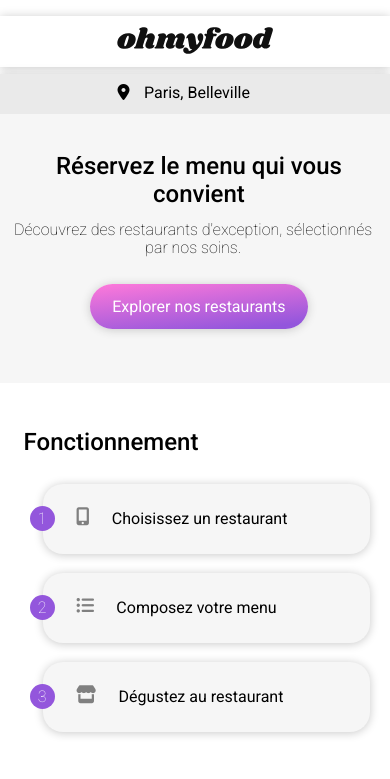
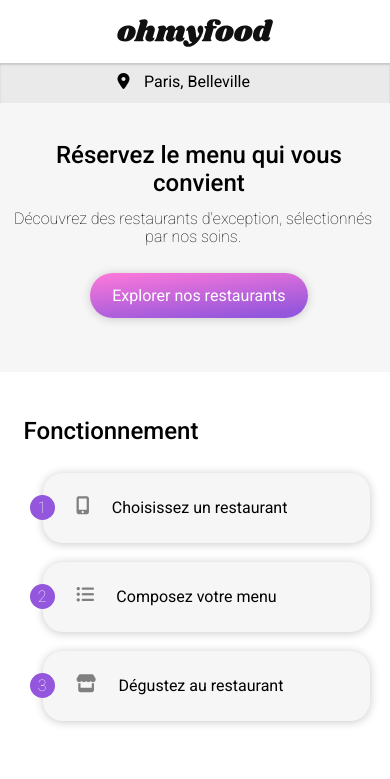
Before and after one commit to AngeliqueMarquis/AngeliqueMarquis_3_10112021, a website: page index.html in a window 390 px wide. Shown: the top 779 px of the page. Drawn offline with Linux system fonts and the light colour scheme; a web font is replaced by a local one.

Commit message:
Eclaircissement des ombres

```diff
--- a/scss/accueil.scss
+++ b/scss/accueil.scss
@@ -8,8 +8,7 @@ header, form
 
     @media all and (max-width: 768px)
     {
-        height: 51px;
-        @include ombres;
+        height: 40px;
     }
 
 }
@@ -20,7 +19,7 @@ header img
     @media all and (max-width: 768px)
     {
         width: 40%;
-        padding-top: 3%;
+        padding-top: 1%;
     }
 }
 
@@ -45,6 +44,7 @@ form
         {
             padding-left: 15%;
             width: 85%;
+            box-shadow: inset 0px 2px 2px #c9c9c9;
         }
 
         ::placeholder
--- a/scss/menus.scss
+++ b/scss/menus.scss
@@ -147,6 +147,9 @@ main
                                             p
                                             {
                                                 margin-top: -1%;
+                                                overflow: hidden;
+                                                text-overflow: ellipsis;
+                                                width: 80%;
 
                                                 @media all and (max-width:768px)
                                                 {
```
Also changed, not shown: css/accueil.css, css/menus.css, 2 other files.
